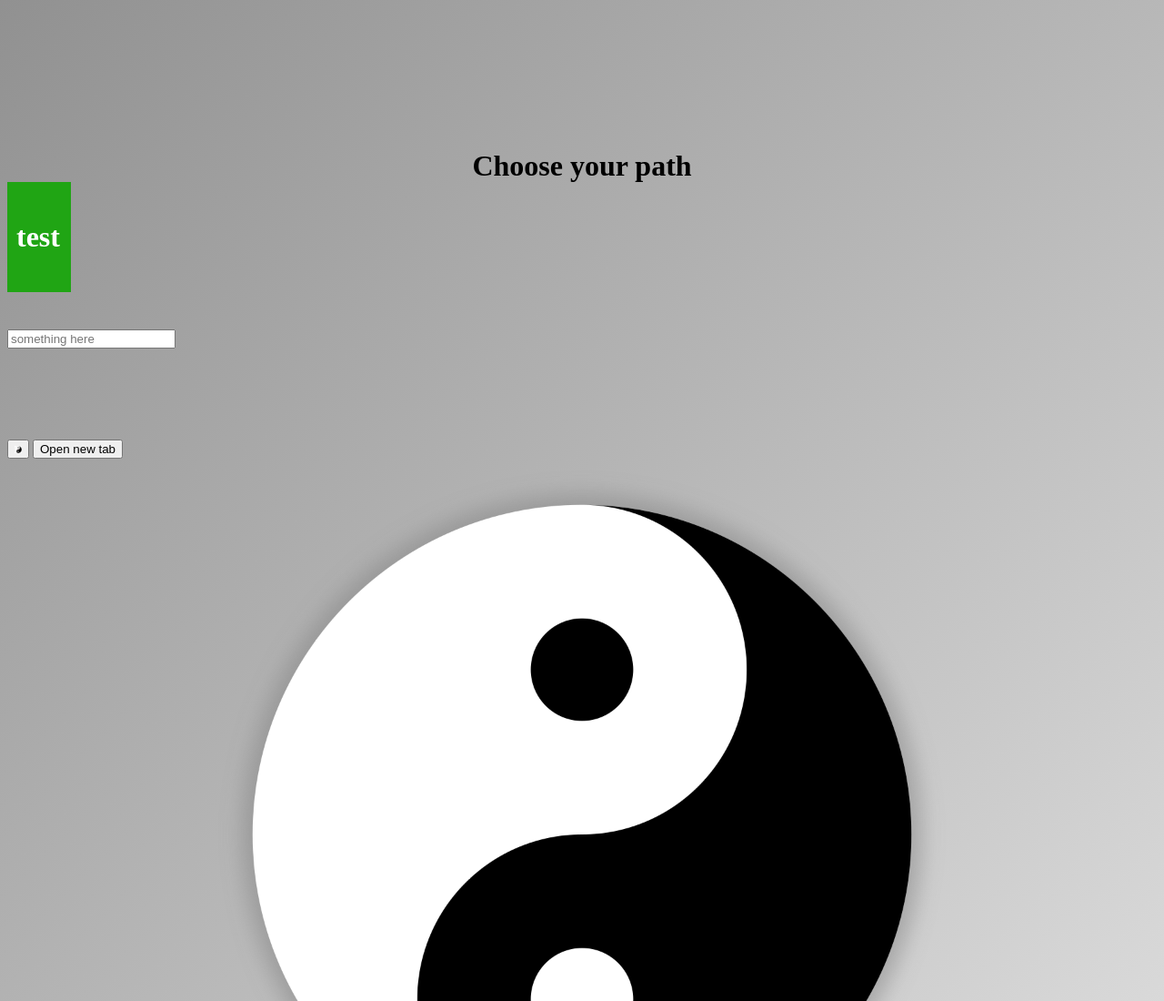
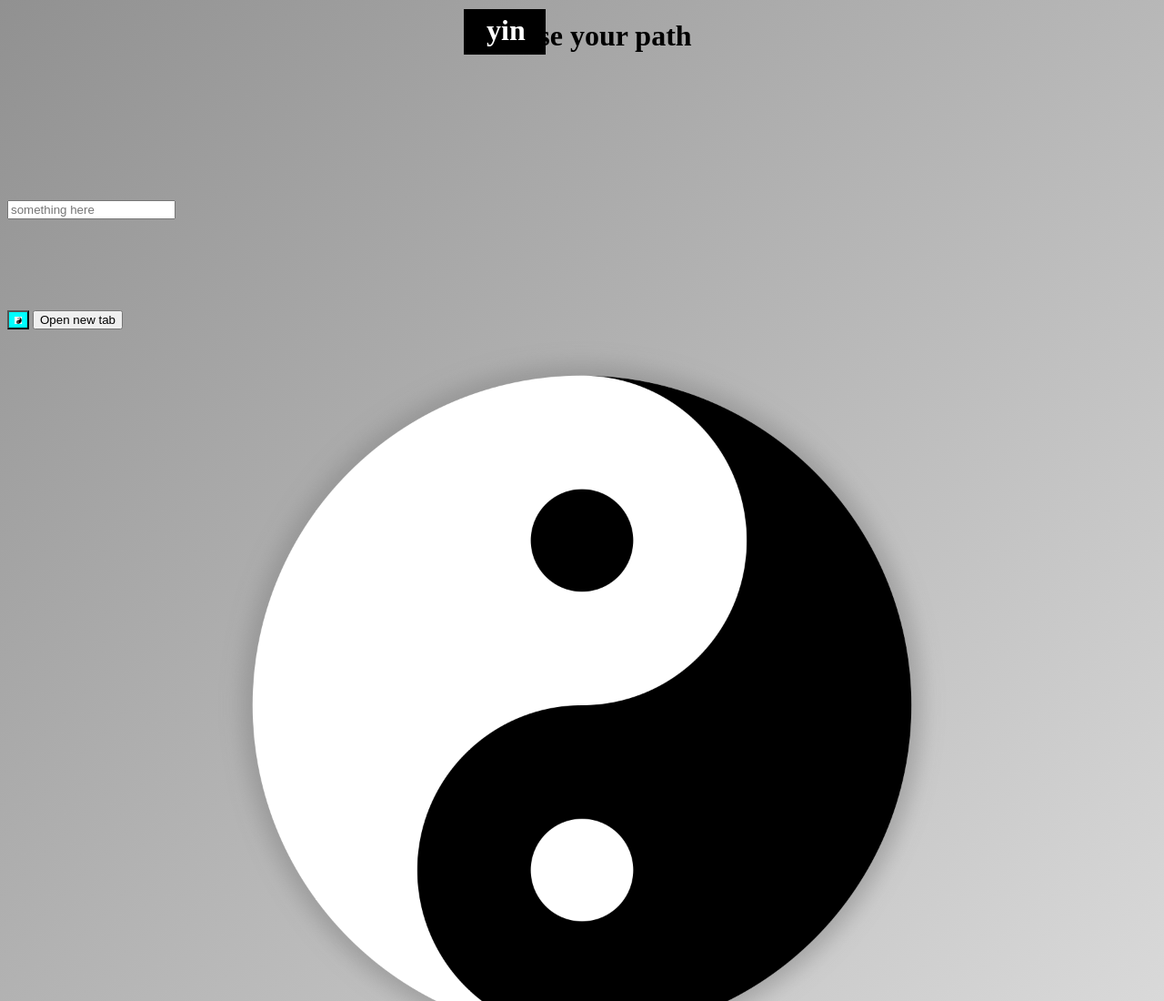
Before and after one commit to 17AIS/devsoc, a website: page public/index.html in a window 1280 px wide. Shown: the top 1100 px of the page at 91% size. Drawn offline with Linux system fonts and the light colour scheme.

Commit message:
made the button persistent and not dodgy

```diff
--- a/public/index.html
+++ b/public/index.html
@@ -8,13 +8,28 @@
         <style>
 
         .persistent {
-            position: sticky;
-            top: 200px;
-            padding-left: 500px;
-            background-color: rgb(32, 165, 20);
+            position: fixed;
+            top: 0;
+            width:30px;
+            height:50px;
+            margin: 10px;
+            left: 500px;
             color: white;
-            width: 50px;
-            padding: 10px;
+            padding-left: 60px;
+            text-align: 200px;
+            background-color: black;
+
+        }
+
+        .yin {
+            position: fixed;
+            top: 05px;
+            width:30px;
+            height:50px;
+            margin: 10px;
+            left: 525px;
+            color: white;
+
         }
             #ting {animation: spin 2.5s infinite linear;}
             @keyframes spin {
@@ -45,7 +60,7 @@
     <body id="body">
 
         <h1 class="persistent">
-            <p>test</p>
+            <p class="yin">yin</p>
         </h1>
 
         <h1 id="header" style="text-align: center;"> Choose your path</h1>
@@ -77,7 +92,7 @@
 
 
        <h3 id="wrong" style="font-size: 100px;text-align:center;"></h3>
-        <button style="text-align: center;" id="ting" onclick="stuff()">
+        <button style="text-align: center;background-color: aqua;" id="ting" onclick="stuff()">
             <img src= "yinyangred.png" width="8" height="8">
         </button>
 
```
